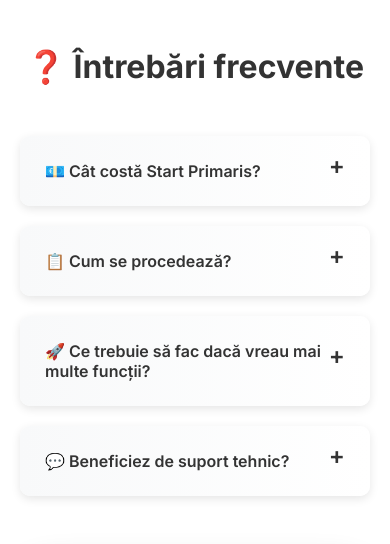
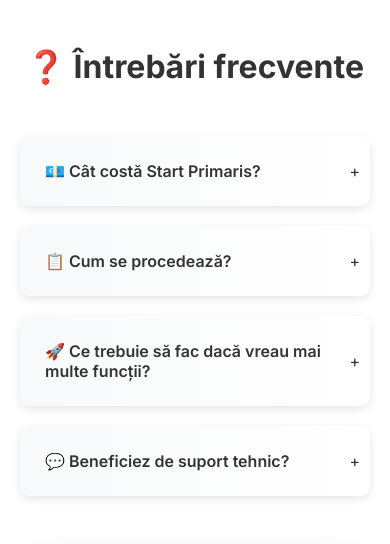
Before and after one commit to pdg01/primaris, a plain HTML site: page index.html in a window 390 px wide. Shown: the part 5500-6044 px from the top of the page. Drawn offline with Linux system fonts and the light colour scheme.

Commit message:
modify responsive faq

```diff
--- a/css/style.css
+++ b/css/style.css
@@ -452,11 +452,11 @@ body {
   .faq-question::after {
     content: '+';
     position: absolute;
-    right: 25px;
+    right: 10px;
     top: 50%;
-    transform: translateY(-70%);
-    font-size: 1.5em;
-    font-weight: 600;
+    transform: translateY(-50%);
+    font-size: 1em;
+    font-weight: 400;
     transition: transform 0.3s ease;
   }
   .footer-grid {
```
